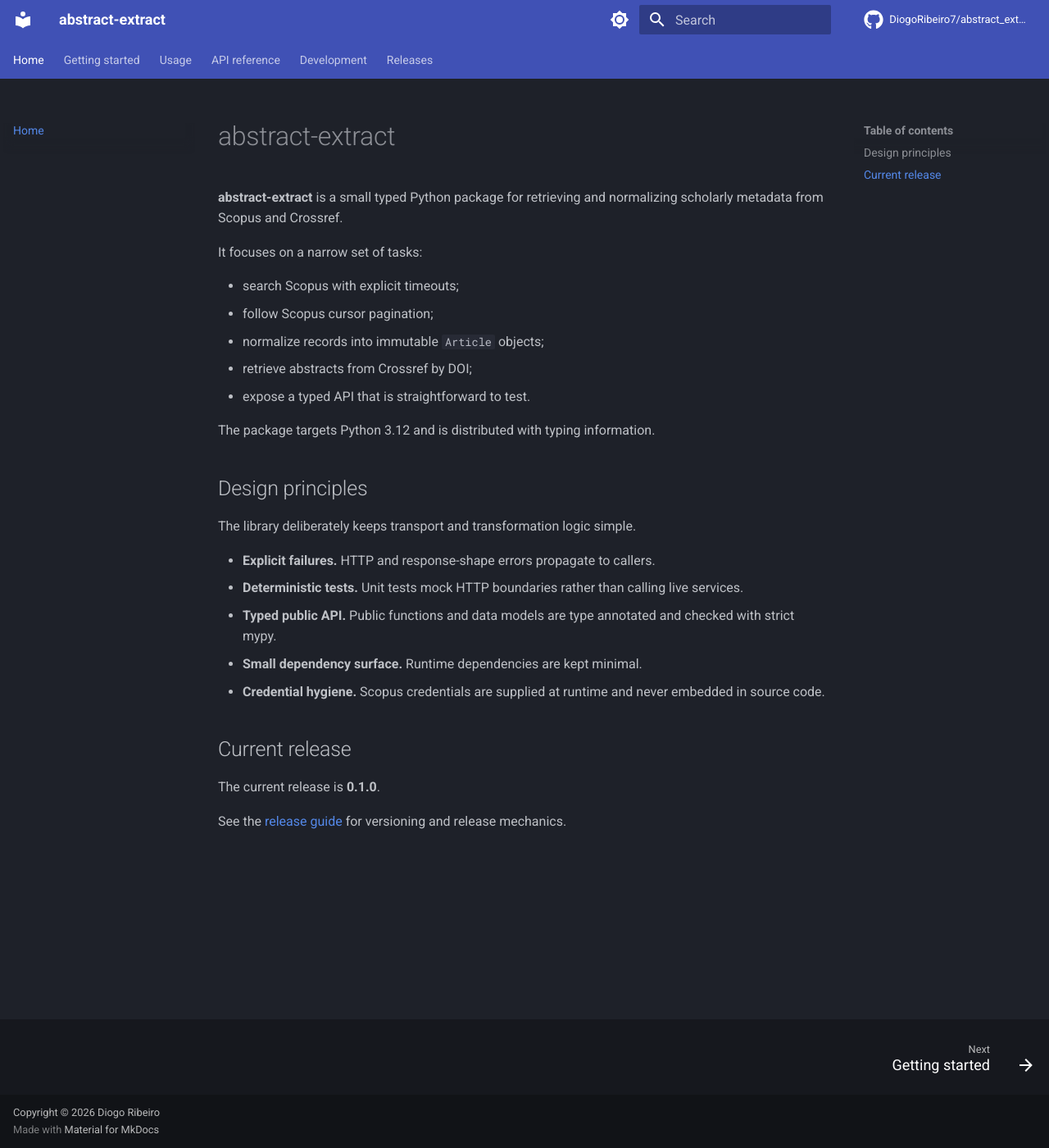
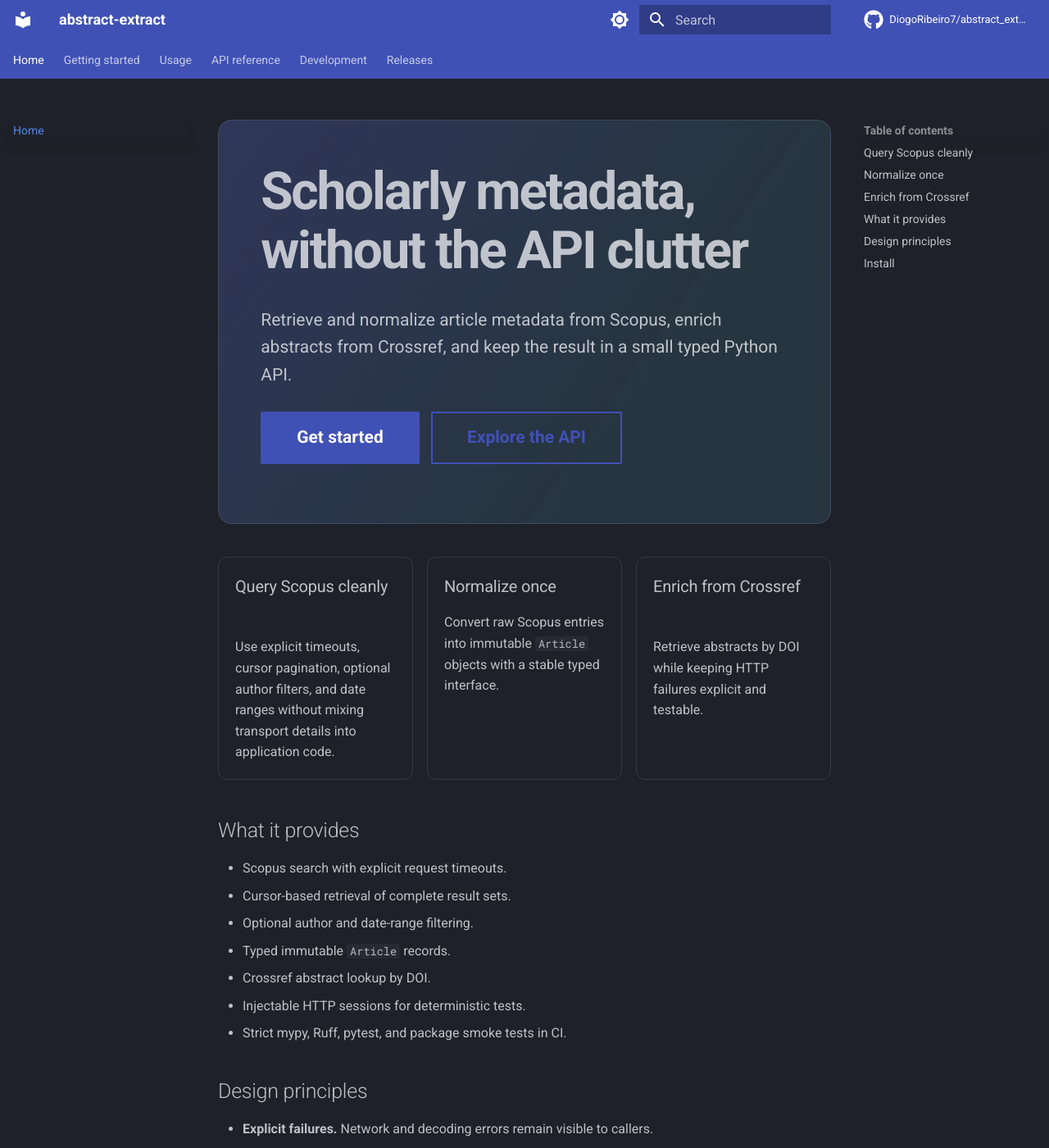
Before and after one commit to DiogoRibeiro7/abstract_extract, an MkDocs documentation site: the page built from docs/index.md, in a window 1280 px wide and 1400 px high. Shown: the whole window at 82% size. Built offline with MkDocs 1.6.1 and Material for MkDocs 9.7.7, drawn with Linux system fonts in a browser that asks for light colours; comment, search, counter and statistics services are not loaded; some of the changed text lies outside the part shown.

Commit message:
Add documentation landing page layout

````diff
--- a/docs/index.md
+++ b/docs/index.md
@@ -1,29 +1,64 @@
-# abstract-extract
+<div class="abstract-hero" markdown="1">
 
-**abstract-extract** is a small typed Python package for retrieving and normalizing scholarly metadata from Scopus and Crossref.
+# Scholarly metadata, without the API clutter
 
-It focuses on a narrow set of tasks:
+Retrieve and normalize article metadata from Scopus, enrich abstracts from Crossref, and keep the result in a small typed Python API.
 
-- search Scopus with explicit timeouts;
-- follow Scopus cursor pagination;
-- normalize records into immutable `Article` objects;
-- retrieve abstracts from Crossref by DOI;
-- expose a typed API that is straightforward to test.
+[Get started](getting-started.md){ .md-button .md-button--primary }
+[Explore the API](api.md){ .md-button }
 
-The package targets Python 3.12 and is distributed with typing information.
+</div>
+
+<div class="abstract-cards" markdown="1">
+
+<div markdown="1">
+
+### Query Scopus cleanly
+
+Use explicit timeouts, cursor pagination, optional author filters, and date ranges without mixing transport details into application code.
+
+</div>
+
+<div markdown="1">
+
+### Normalize once
+
+Convert raw Scopus entries into immutable `Article` objects with a stable typed interface.
+
+</div>
+
+<div markdown="1">
+
+### Enrich from Crossref
+
+Retrieve abstracts by DOI while keeping HTTP failures explicit and testable.
+
+</div>
+
+</div>
+
+## What it provides
+
+- Scopus search with explicit request timeouts.
+- Cursor-based retrieval of complete result sets.
+- Optional author and date-range filtering.
+- Typed immutable `Article` records.
+- Crossref abstract lookup by DOI.
+- Injectable HTTP sessions for deterministic tests.
+- Strict mypy, Ruff, pytest, and package smoke tests in CI.
 
 ## Design principles
 
-The library deliberately keeps transport and transformation logic simple.
+- **Explicit failures.** Network and decoding errors remain visible to callers.
+- **Deterministic tests.** Unit tests mock the external HTTP boundary.
+- **Typed public API.** Public functions and models are checked with strict mypy.
+- **Small runtime surface.** Runtime dependencies stay minimal.
+- **Credential hygiene.** Scopus keys are supplied at runtime and never embedded in source.
 
-- **Explicit failures.** HTTP and response-shape errors propagate to callers.
-- **Deterministic tests.** Unit tests mock HTTP boundaries rather than calling live services.
-- **Typed public API.** Public functions and data models are type annotated and checked with strict mypy.
-- **Small dependency surface.** Runtime dependencies are kept minimal.
-- **Credential hygiene.** Scopus credentials are supplied at runtime and never embedded in source code.
+## Install
 
-## Current release
+```bash
+pip install abstract-extract
+```
 
-The current release is **0.1.0**.
-
-See the [release guide](releases.md) for versioning and release mechanics.
+The current release is **0.1.0**. See [Getting started](getting-started.md) for configuration and [Releases](releases.md) for the release process.
````
